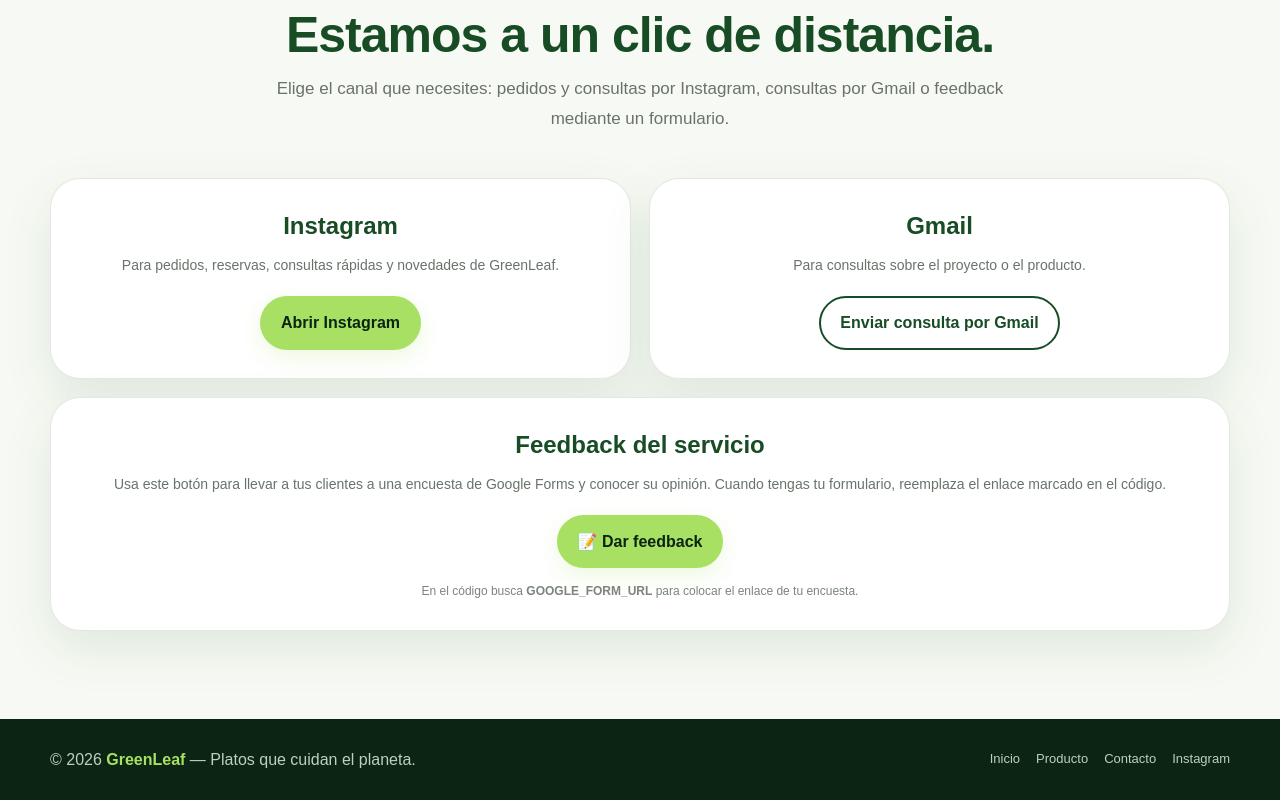
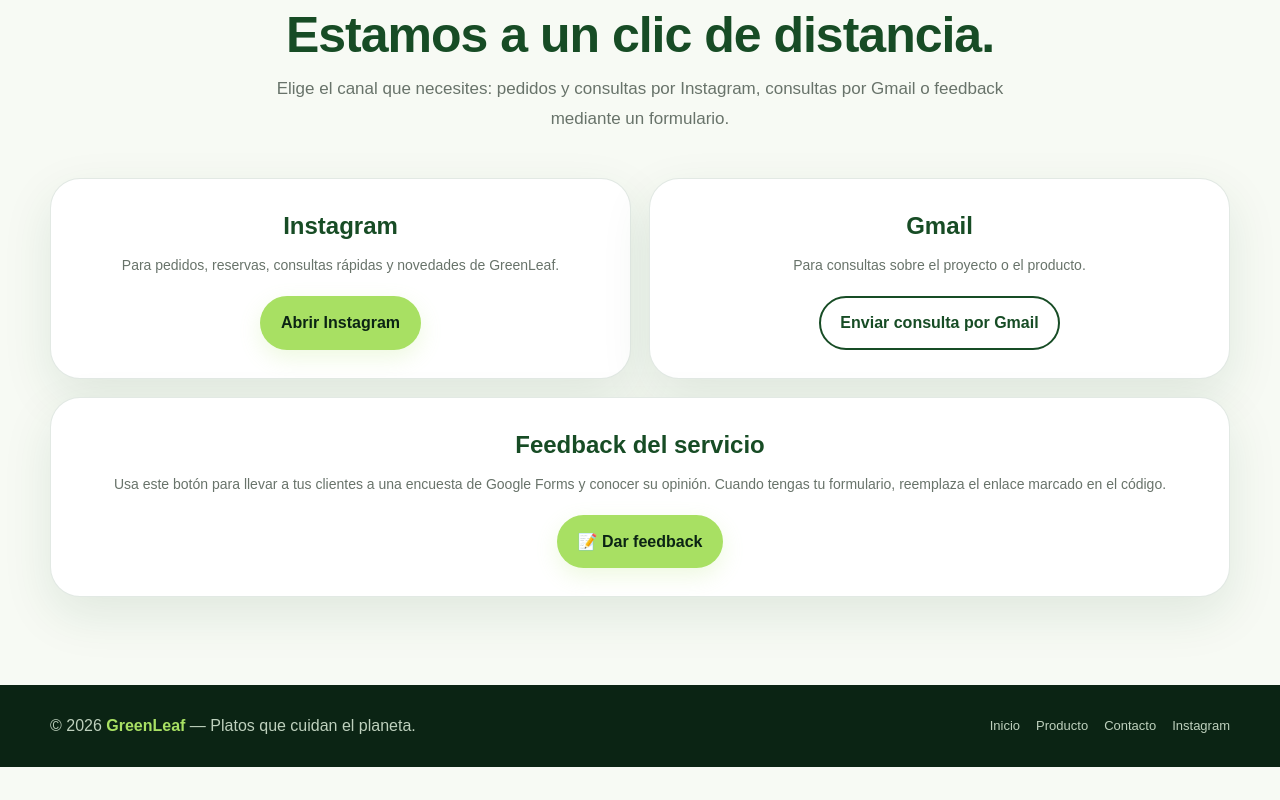
Before and after one commit to VH-Pro999/GREEEN-LEAF-WEB, a plain HTML site: page index.html in a window 1280 px wide. Shown: the part 5877-6677 px from the top of the page. After the commit the page ends 6644 px from the top, so only its background shows below. Drawn offline with Linux system fonts and the light colour scheme.

Commit message:
Remove contact note for GOOGLE_FORM_URL
Removed instruction for replacing GOOGLE_FORM_URL in the code.

```diff
--- a/index.html
+++ b/index.html
@@ -1040,7 +1040,6 @@
               Cuando tengas tu formulario, reemplaza el enlace marcado en el código.
             </p>
             <a id="feedback-link" class="btn btn-primary" href="https://forms.google.com/" target="_blank" rel="noopener noreferrer">📝 Dar feedback</a>
-            <div class="contact-note">En el código busca <strong>GOOGLE_FORM_URL</strong> para colocar el enlace de tu encuesta.</div>
           </article>
         </div>
       </div>
```
